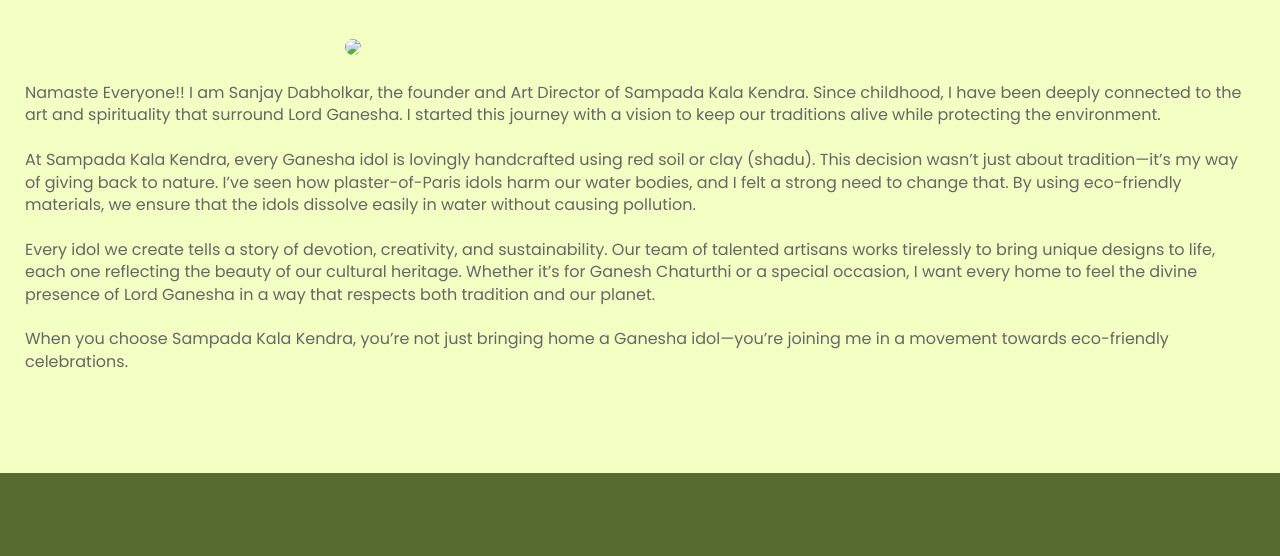
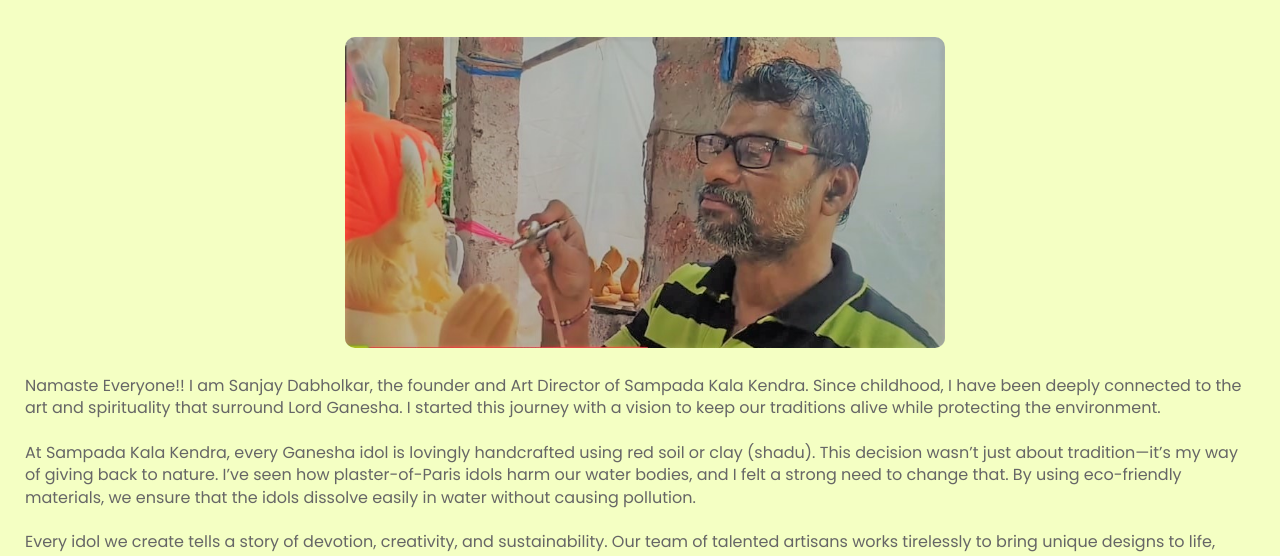
Before and after one commit to harshali1105/Sampada-Kala-Kendra-Online-Store, a plain HTML site: page AboutUs.html in a window 1280 px wide. Shown: the part 167-723 px from the top of the page. Drawn offline with Linux system fonts and the light colour scheme.

Commit message:
AboutUs.html

```diff
--- a/AboutUs.html
+++ b/AboutUs.html
@@ -18,7 +18,7 @@
         <div class="container-aboutus">
             <div class="hero-content">
                 <div class="hero-image">
-                    <img src="images/owner.jpeg">
+                    <img src="owner.jpeg">
                 </div>
                 <p>Namaste Everyone!! I am Sanjay Dabholkar, the founder and Art Director of Sampada Kala Kendra. Since childhood, I have
                     been
@@ -63,4 +63,5 @@
     <script src="script.js"></script>
 </body>
 
+
 </html>
```
